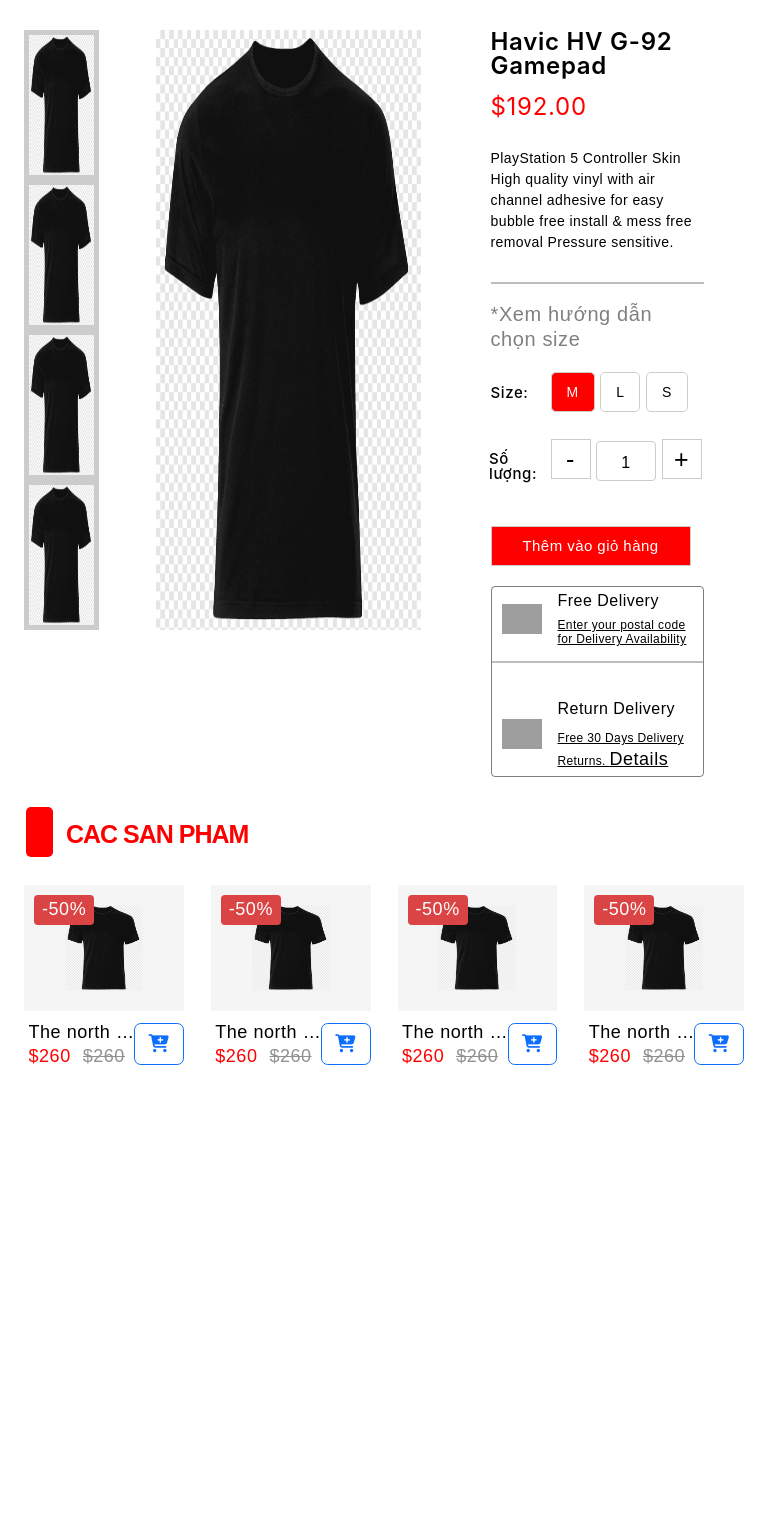
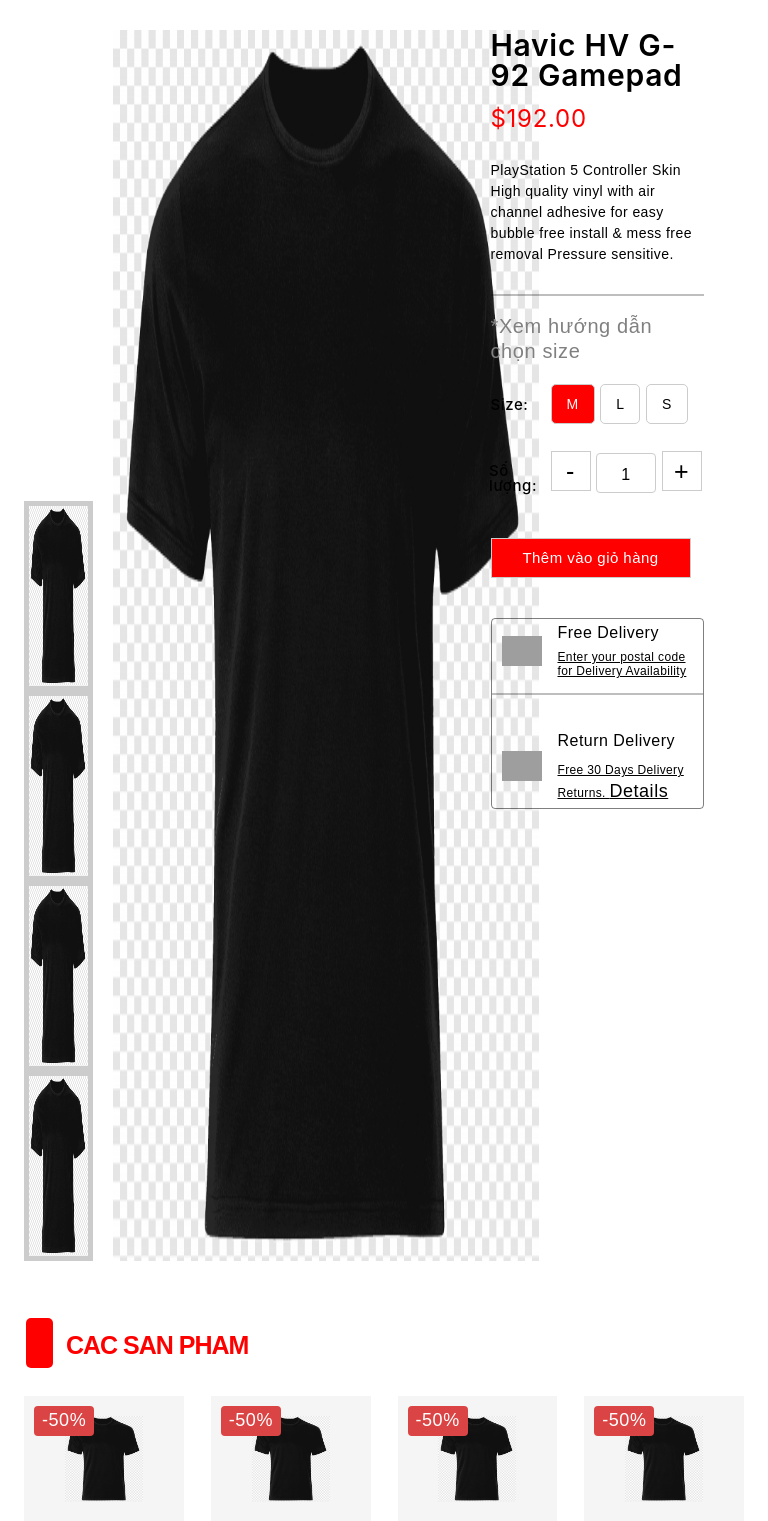
Before and after one commit to Duongnl/Web2, a PHP site: page /chiTietMonHang.php in a window 768 px wide. Shown: the top 1521 px of the page. Before the commit the page ends 1065 px from the top, so only its background shows below. Run offline with PHP 8.4, Linux system fonts and the light colour scheme; grey boxes are pictures that could not be loaded.

Commit message:
Update chiTietMonHang.css

```diff
--- a/web2 (1)/css/chiTietMonHang.css
+++ b/web2 (1)/css/chiTietMonHang.css
@@ -29,7 +29,7 @@
   .img_cacAnh{
     padding: 5px;
     background-color: #ccc;
-    height: 150px;
+    height: 190px;
     width: 100%;
   }
   .chiTietMonHang_AnhChinh{
@@ -242,7 +242,7 @@
   .chiTietMonHang_title {
     color: var(--Text2, #000);
     letter-spacing: 0.72px;
-    font: 600 24px/100% Inter, sans-serif;
+    font: 600 30px/100% Inter, sans-serif;
   }
 
   .product-info {
@@ -482,7 +482,7 @@
     border-radius: 4px;
     border: 1px solid rgba(0, 0, 0, 0.5);
     display: flex;
-    margin-top: 40px;
+    margin-top: 40px !important;
     flex-direction: column;
     align-items: start;
     color: #000;
@@ -797,7 +797,6 @@
   @media screen and (min-width:575px) and (max-width: 992px) {
     .chiTietMonHang_AnhChinh{
       width: 38vw;
-      height: 600px;
       margin-left: auto;
       margin-top: 0;
     }
@@ -840,6 +839,20 @@
     padding: 2px 8px;
   }
   }
+  @media (max-width: 768px) {
+    .chiTietMonHang_SanPham_left {
+      flex-direction: column-reverse;
+    }
+    .chiTietMonHang_SanPham_right{
+      width: 100%;
+    }
+    .img_cacAnh{
+      width: 92%;
+    }
+    .chiTietMonHang_chiTietCacAnh_Phu{
+      margin-left: 2px;
+    }
+  }
   @media (max-width: 501px) {
     .cacSanPhamKhac {
       height: 30px;
```
